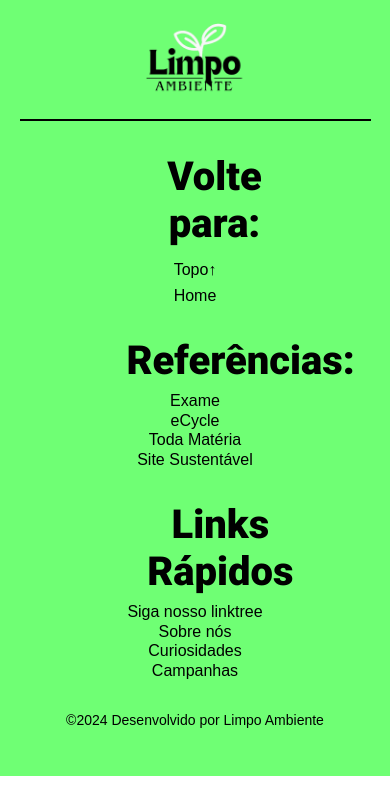
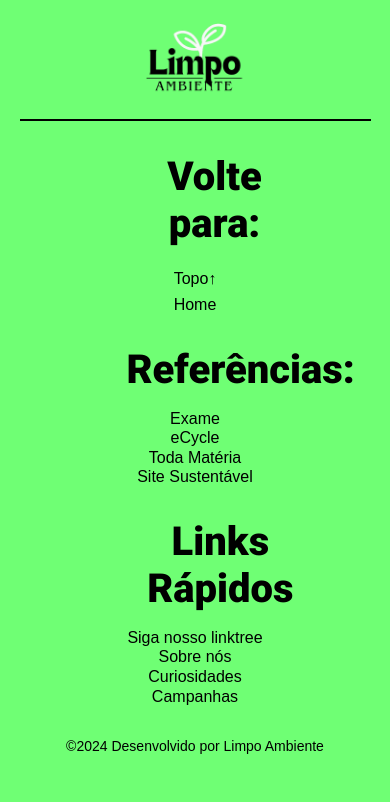
Before and after one commit to Limpo-Ambiente/Limpo-Ambiente, a PHP site: page / in a window 390 px wide; the page is wider, and only the part inside the window is pictured. Shown: the part 2785-3587 px from the top of that part. Before the commit the page ends 3561 px from the top of that part, so only its background shows below. Run offline with PHP 8.4, Linux system fonts and the light colour scheme; some libraries are stand-ins or nearby versions; some web fonts are replaced.

Commit message:
Update style.css

```diff
--- a/style.css
+++ b/style.css
@@ -1629,7 +1629,7 @@ footer {
             }
         }
 
-        & .titulo_footer {
+        & .tituloFooter {
             margin-bottom: 0.4rem;
         }
 
@@ -1698,7 +1698,7 @@ footer {
                 }
             }
 
-            & .titulo_footer {
+            & .tituloFooter {
                 margin-bottom: 0.4rem;
             }
 
```
